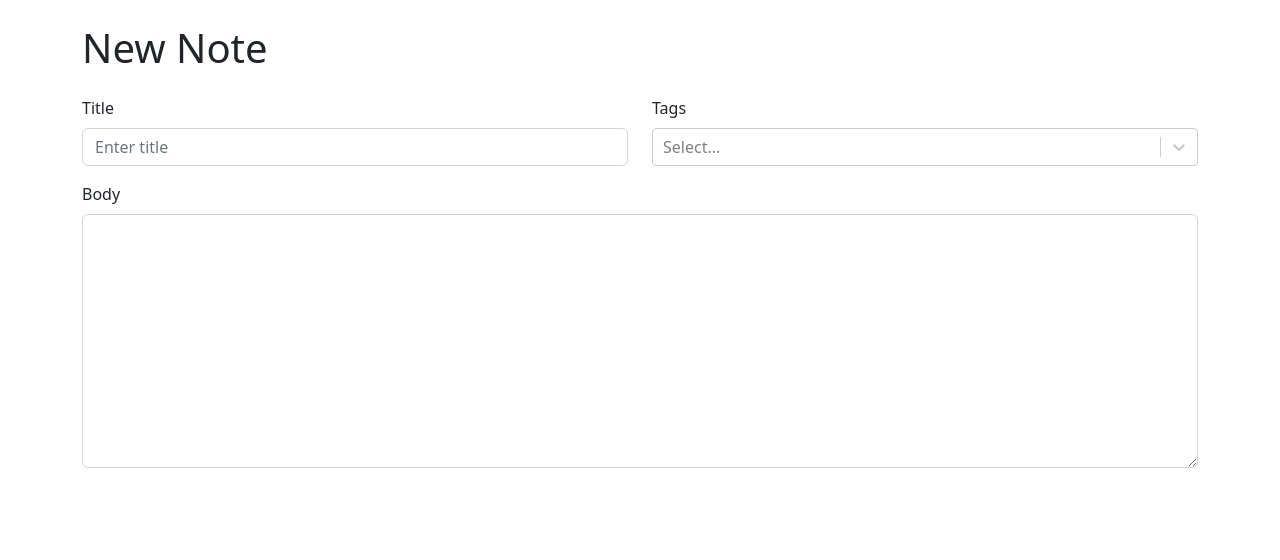
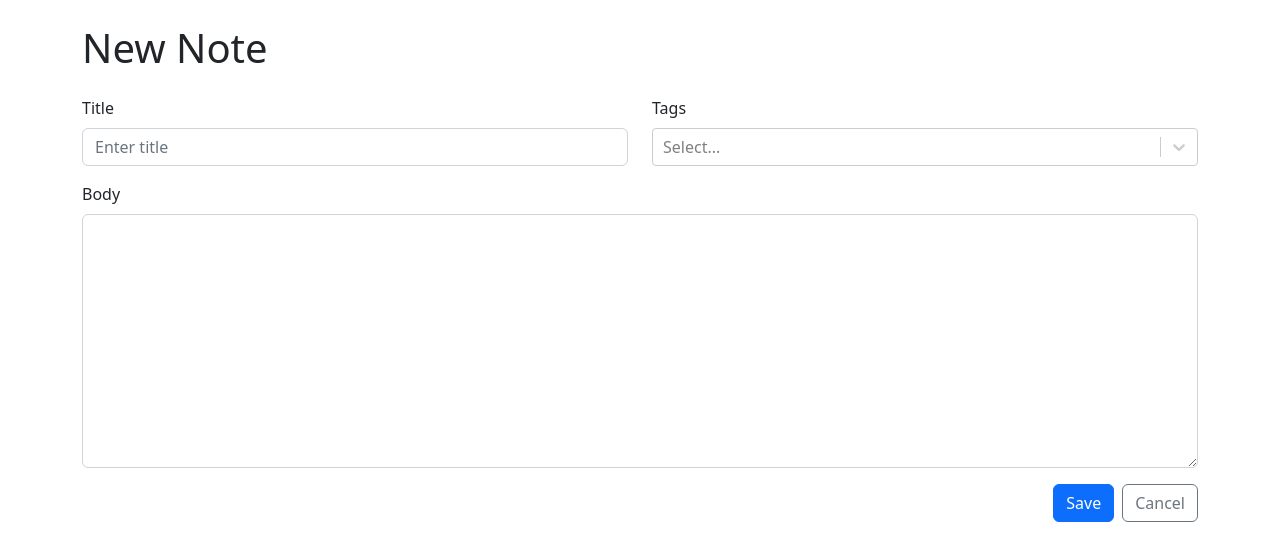
Before and after one commit to brightiortsor/notepad, a React (Vite) app: page /new in a window 1280 px wide. Shown: the top 560 px of the page. Built offline with nearby package versions, Linux system fonts and the light colour scheme.

Commit message:
Added Form to NoteForm

```diff
--- a/src/components/NoteForm.tsx
+++ b/src/components/NoteForm.tsx
@@ -1,4 +1,4 @@
-import { Col, Form, Row, Stack } from "react-bootstrap";
+import { Button, Col, Form, Row, Stack } from "react-bootstrap";
 import CreatableReactSelect from "react-select/creatable";
 
 export const NoteForm = () => {
@@ -23,6 +23,14 @@
           <Form.Label>Body</Form.Label>
           <Form.Control as="textarea" rows={10} required />
         </Form.Group>
+        <Stack gap={2} direction="horizontal" className="justify-content-end ">
+          <Button type="submit" variant="primary">
+            Save
+          </Button>
+          <Button type="button" variant="outline-secondary">
+            Cancel
+          </Button>
+        </Stack>
       </Stack>
     </Form>
   );
```
